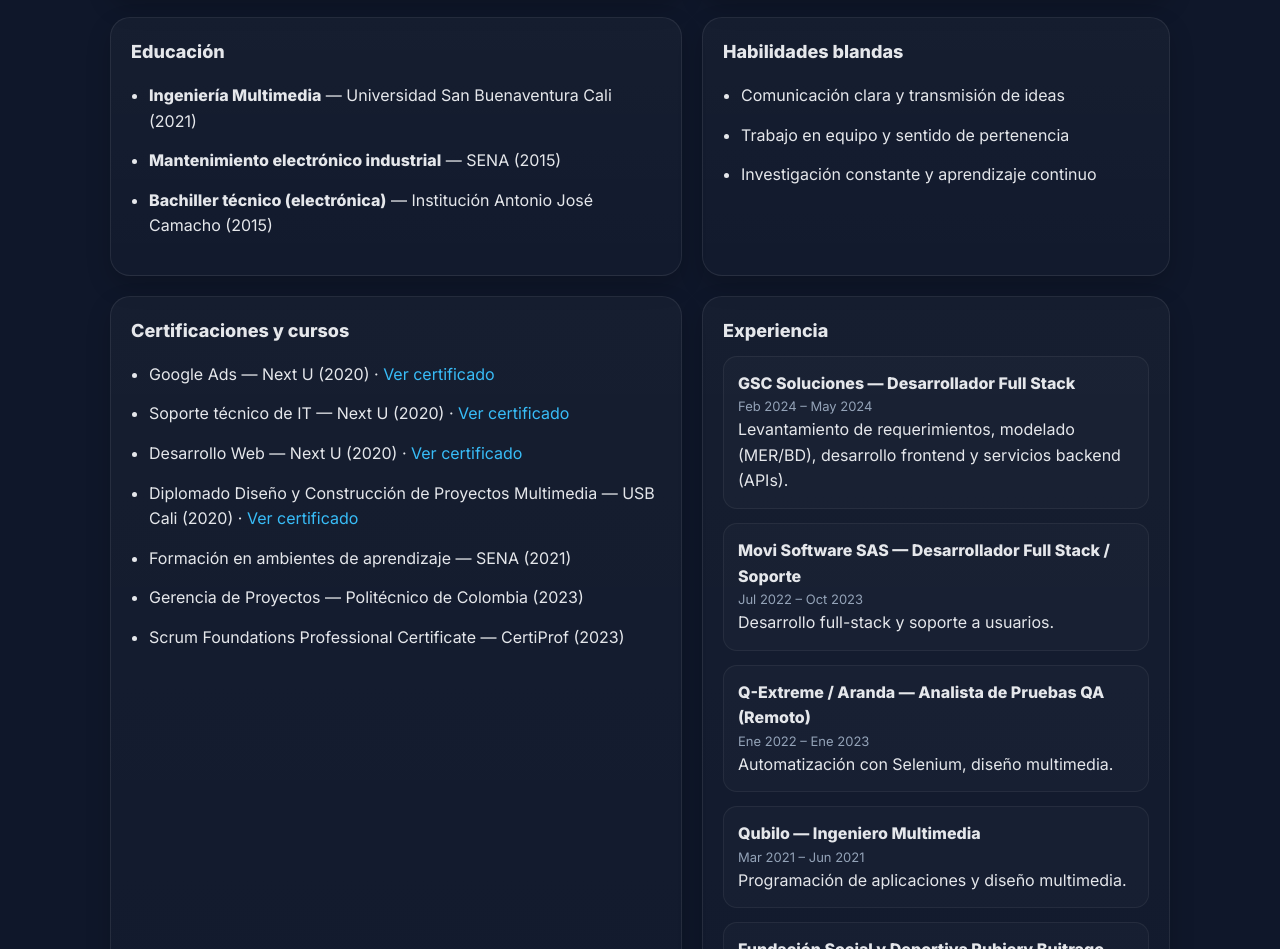
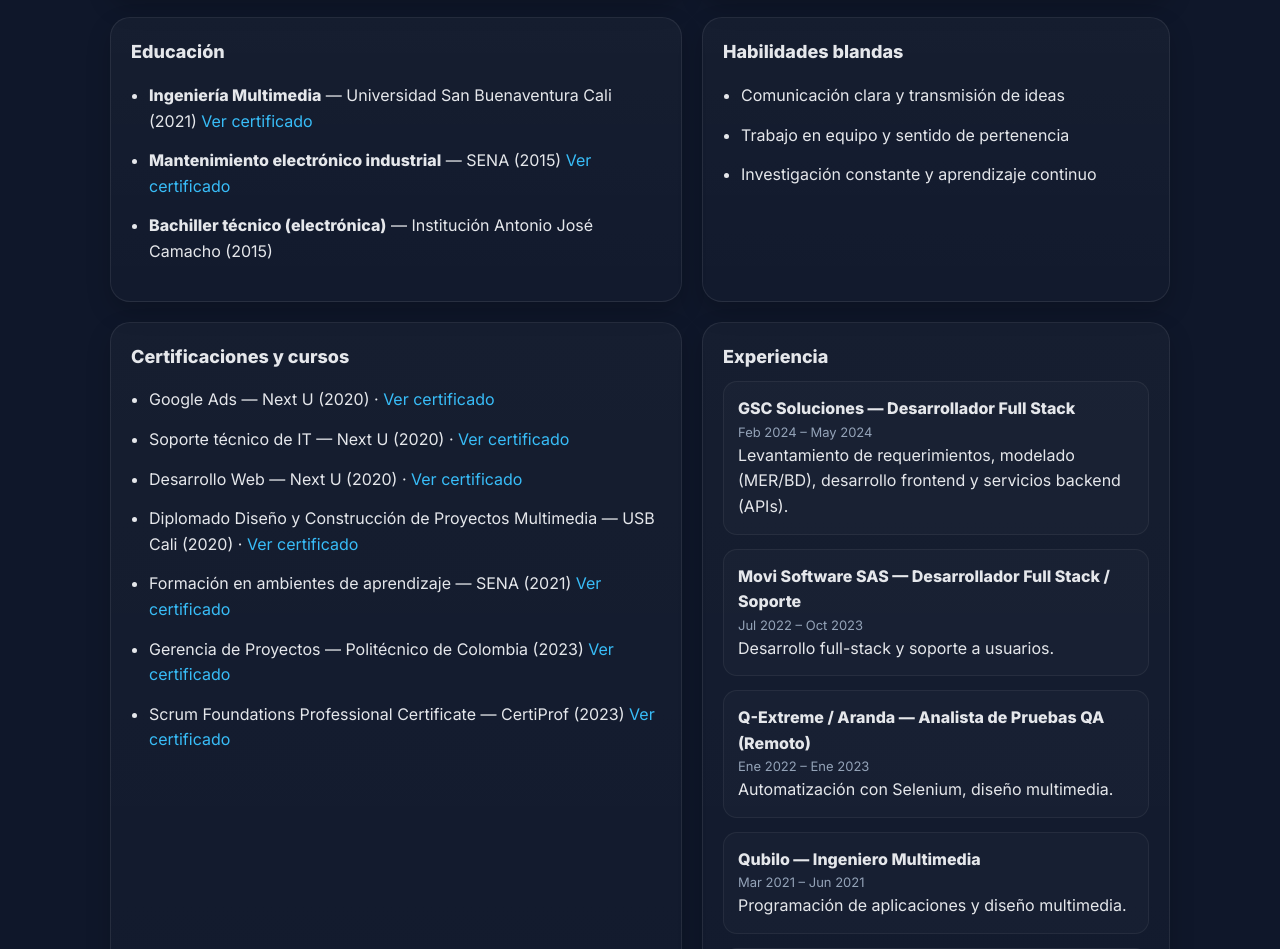
Before and after one commit to sekeiryuutei/HojaDeVida, a plain HTML site: page index.html in a window 1280 px wide. Shown: the part 679-1628 px from the top of the page. Drawn offline with Linux system fonts and the light colour scheme.

Commit message:
ajustando enlaces

```diff
--- a/index.html
+++ b/index.html
@@ -96,8 +96,14 @@
       <section class="card" id="educacion">
         <h2>Educación</h2>
         <ul class="list">
-          <li><strong>Ingeniería Multimedia</strong> — Universidad San Buenaventura Cali (2021)</li>
-          <li><strong>Mantenimiento electrónico industrial</strong> — SENA (2015)</li>
+          <li><strong>Ingeniería Multimedia</strong> — Universidad San Buenaventura Cali (2021)
+            <a href="https://drive.google.com/file/d/1N53zUvtVeZSyQRtCM3n5HyFe71KOCU1t/view" target="_blank"
+              rel="noopener">Ver certificado</a>
+          </li>
+          <li><strong>Mantenimiento electrónico industrial</strong> — SENA (2015)
+            <a href="https://drive.google.com/file/d/1Xv7XEoY41XVSQtFZG1aqArbHTIEgxP6_/view" target="_blank"
+              rel="noopener">Ver certificado</a>
+          </li>
           <li><strong>Bachiller técnico (electrónica)</strong> — Institución Antonio José Camacho (2015)</li>
         </ul>
       </section>
@@ -116,17 +122,32 @@
       <section class="card" id="certificaciones">
         <h2>Certificaciones y cursos</h2>
         <ul class="list">
-          <li>Google Ads — Next U (2020) · <a href="https://acortar.link/hOAvzR" target="_blank" rel="noopener">Ver
-              certificado</a></li>
-          <li>Soporte técnico de IT — Next U (2020) · <a href="https://acortar.link/OXK51R" target="_blank"
-              rel="noopener">Ver certificado</a></li>
-          <li>Desarrollo Web — Next U (2020) · <a href="https://acortar.link/zm6are" target="_blank" rel="noopener">Ver
-              certificado</a></li>
-          <li>Diplomado Diseño y Construcción de Proyectos Multimedia — USB Cali (2020) · <a
-              href="https://acortar.link/tGBiKX" target="_blank" rel="noopener">Ver certificado</a></li>
-          <li>Formación en ambientes de aprendizaje — SENA (2021)</li>
-          <li>Gerencia de Proyectos — Politécnico de Colombia (2023)</li>
-          <li>Scrum Foundations Professional Certificate — CertiProf (2023)</li>
+          <li>Google Ads — Next U (2020) ·
+            <a href="https://www.credential.net/29cb036b-2101-41da-89ec-3e7151015d6b#acc.sI92fw18" target="_blank"
+              rel="noopener">Ver certificado</a>
+          </li>
+          <li>Soporte técnico de IT — Next U (2020) ·
+            <a href="https://www.credential.net/253bd14a-de18-405d-8e92-7f70947f1e5c#acc.TrHBRwLs" target="_blank"
+              rel="noopener">Ver certificado</a>
+          </li>
+          <li>Desarrollo Web — Next U (2020) ·
+            <a href="https://www.credential.net/45580786-54f1-4c8f-b5db-5fa089366025#acc.VzKkHpOJ" target="_blank"
+              rel="noopener">Ver certificado</a>
+
+          </li>
+          <li>Diplomado Diseño y Construcción de Proyectos Multimedia — USB Cali (2020) ·
+            <a href="https://acortar.link/OXK51R" target="_blank" rel="noopener">Ver certificado</a>
+          </li>
+          <li>Formación en ambientes de aprendizaje — SENA (2021)
+            <a href="https://acortar.link/zm6are" target="_blank" rel="noopener">Ver
+              certificado</a>
+          </li>
+          <li>Gerencia de Proyectos — Politécnico de Colombia (2023)
+            <a href="https://acortar.link/hOAvzR" target="_blank" rel="noopener">Ver certificado</a>
+          </li>
+          <li>Scrum Foundations Professional Certificate — CertiProf (2023)
+            <a href="https://acortar.link/tGBiKX" target="_blank" rel="noopener">Ver certificado</a>
+          </li>
         </ul>
         <!-- <p class="tiny">Si algún enlace no corresponde, dime cuál mapeo corregimos y lo ajusto en segundos.</p> -->
       </section>
```
